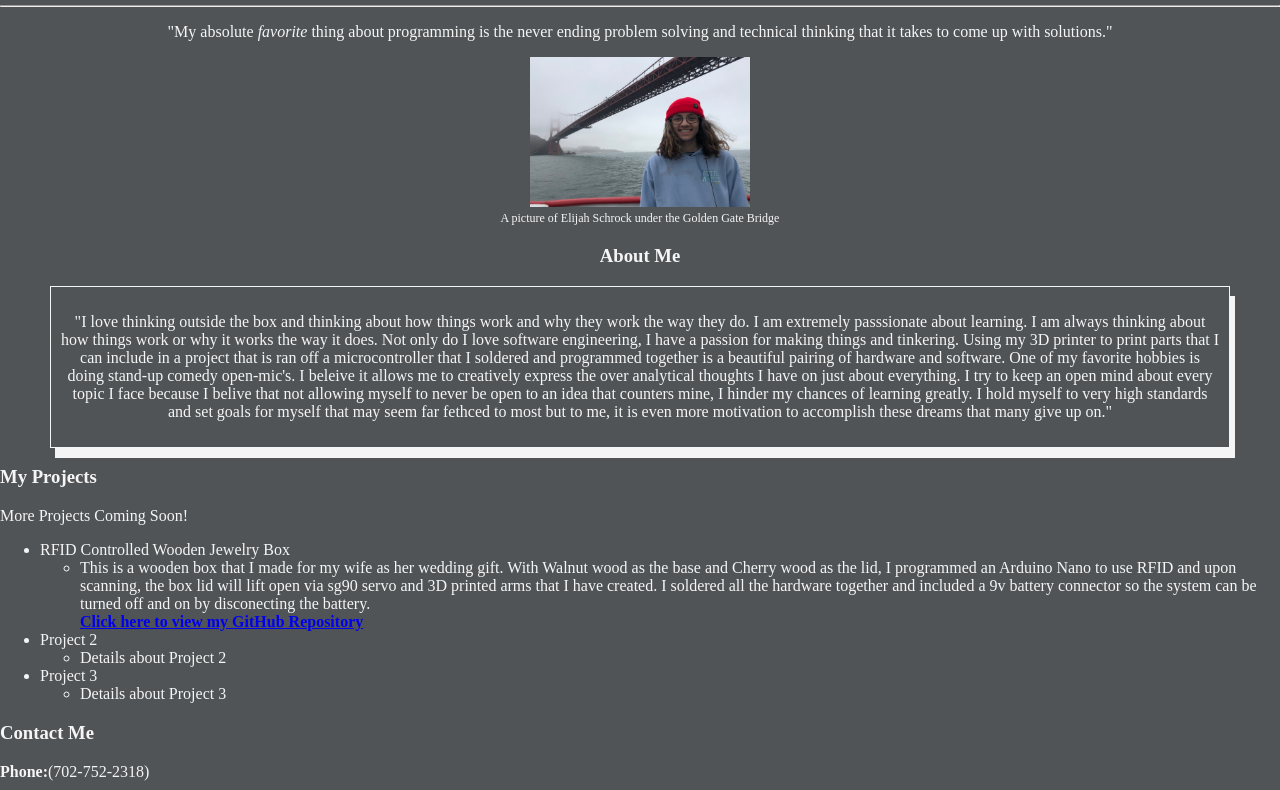
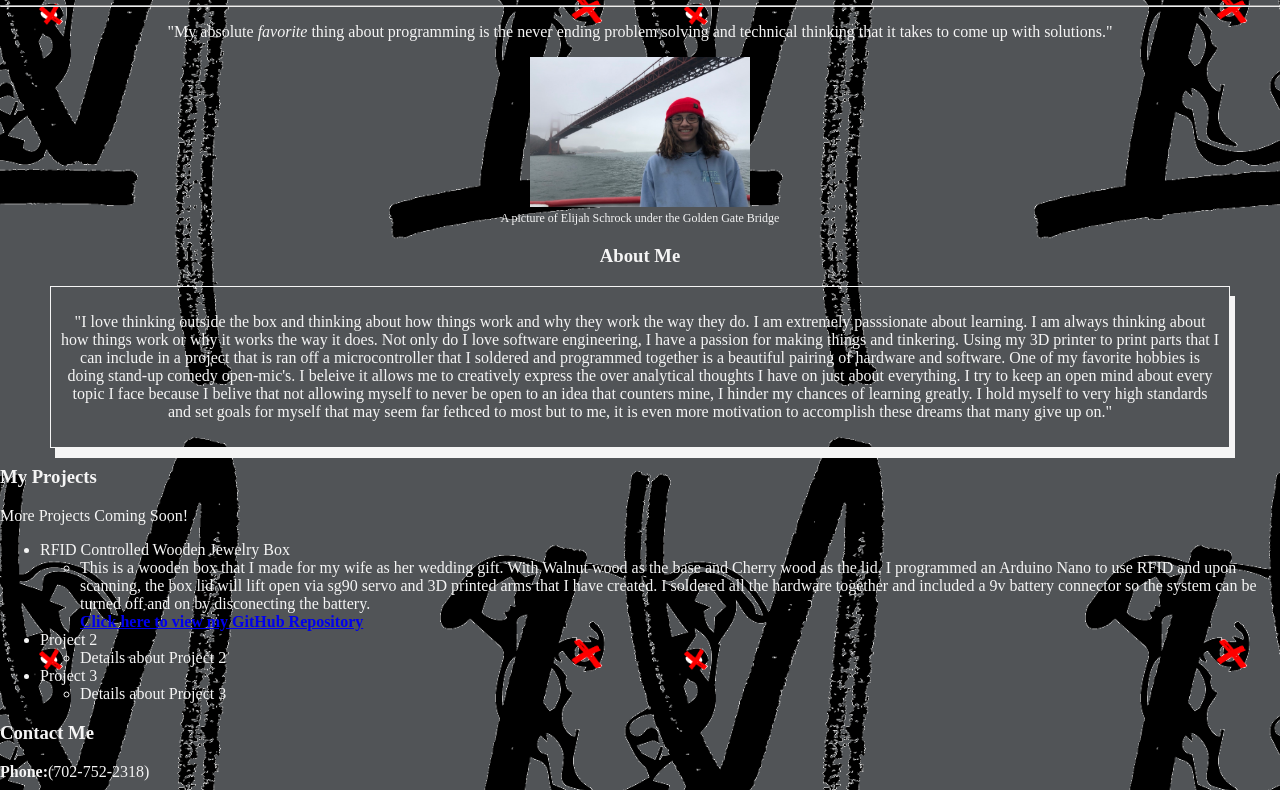
Before and after one commit to ElijahSchrock/DecorateYour-Portfolio, a plain HTML site: page index.html in a window 1280 px wide. Shown: the part 231-1021 px from the top of the page. Drawn offline with Linux system fonts and the light colour scheme; the site is published under a folder, as on GitHub Pages, so addresses that start at the root find nothing.

Commit message:
Attempt to fix background img

```diff
--- a/css/styles.css
+++ b/css/styles.css
@@ -1,6 +1,6 @@
 body {
     background: rgb(81, 84, 87);
-    background-image: url(/images/lygifogo.gif);
+    background-image: url(../images/lygifogo.gif);
     min-height: 100%;
     background-repeat: no-repeat;
     background-attachment: fixed;
```
